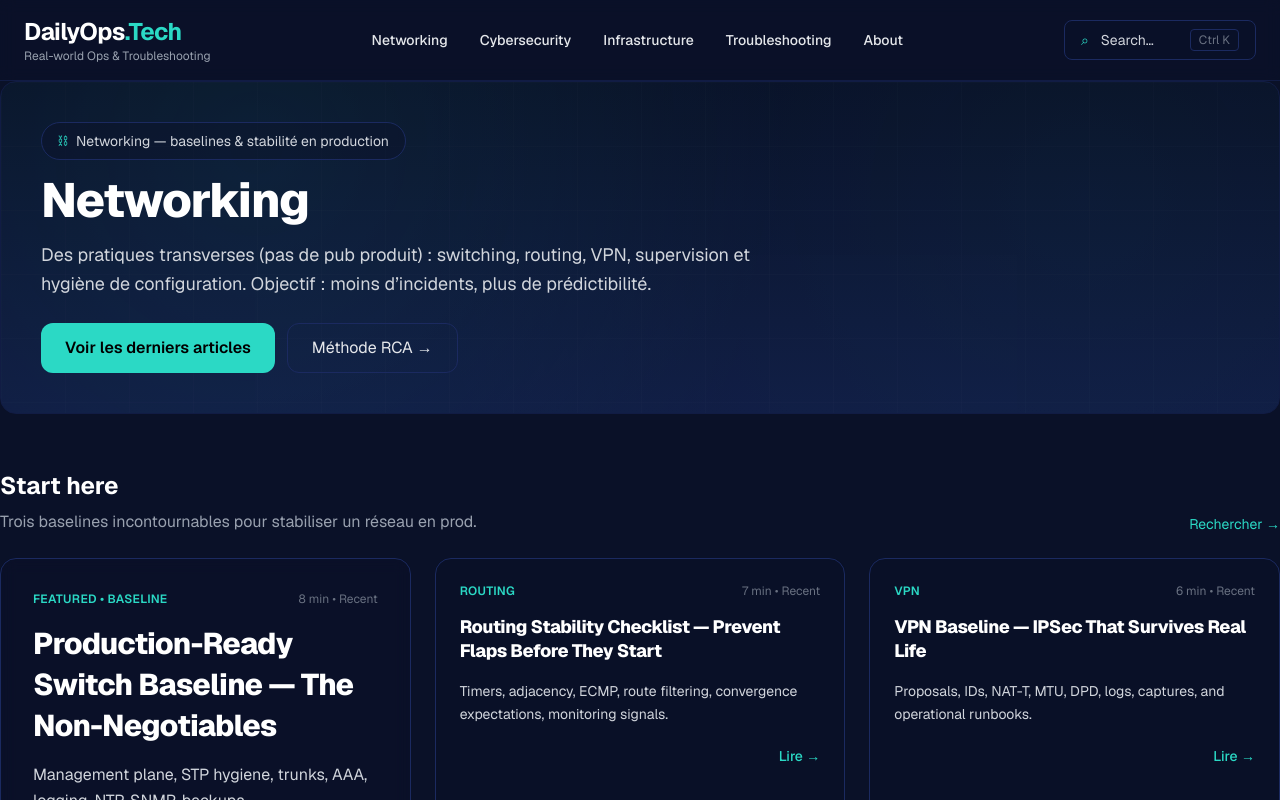
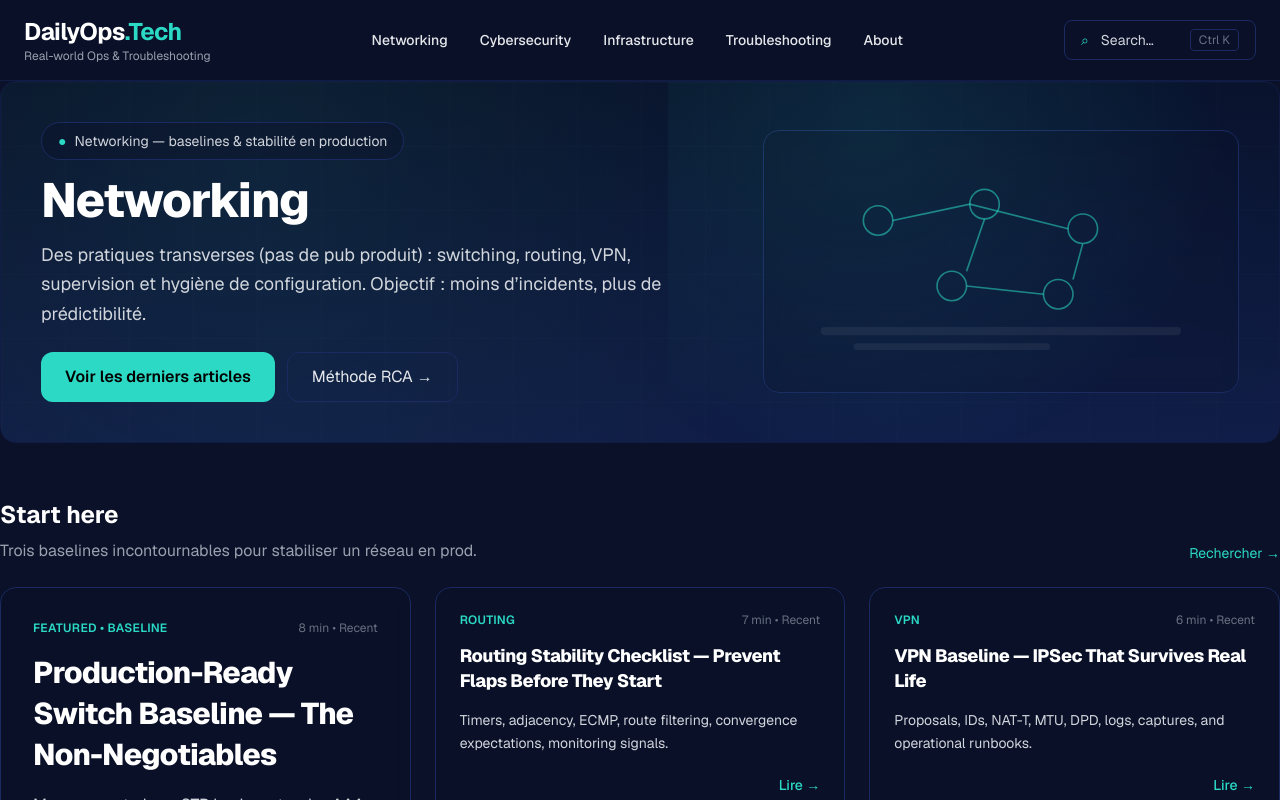
Before and after one commit to lepfsi/DailyOps, a Next.js app in the folder dailyops/: page /networking in a window 1280 px wide. Shown: the top 800 px of the page. Built offline with nearby package versions, Linux system fonts and the light colour scheme.

Commit message:
Unify article design: featured + grid using ArticleCard

```diff
--- a/dailyops/src/app/networking/page.tsx
+++ b/dailyops/src/app/networking/page.tsx
@@ -1,3 +1,4 @@
+import SectionHero from "@/components/SectionHero";
 import Link from "next/link";
 import ArticleCard from "@/components/ArticleCard";
 
@@ -22,46 +23,16 @@ export default function NetworkingPage() {
   return (
     <div className="space-y-14">
       {/* HERO */}
-      <section className="relative overflow-hidden rounded-2xl border border-[#111C44] bg-gradient-to-b from-[#0A1128] to-[#111C44] p-10">
-        {/* background accents */}
-        <div className="pointer-events-none absolute inset-0 opacity-35">
-          <div className="absolute inset-0 bg-[radial-gradient(circle_at_20%_20%,rgba(43,217,197,0.20),transparent_50%)]" />
-          <div className="absolute inset-0 bg-[radial-gradient(circle_at_85%_35%,rgba(43,217,197,0.10),transparent_60%)]" />
-          <div className="absolute inset-0 bg-[linear-gradient(to_right,rgba(255,255,255,0.03)_1px,transparent_1px),linear-gradient(to_bottom,rgba(255,255,255,0.03)_1px,transparent_1px)] bg-[size:64px_64px]" />
-        </div>
-
-        <div className="relative max-w-3xl space-y-4">
-          <p className="inline-flex items-center gap-2 rounded-full border border-[#1b2a60] bg-[#0A1128]/40 px-4 py-2 text-sm text-gray-300">
-            <span className="text-[#2BD9C5]">⛓</span>
-            Networking — baselines & stabilité en production
-          </p>
-
-          <h1 className="text-4xl md:text-5xl font-extrabold tracking-tight text-white">
-            Networking
-          </h1>
-
-          <p className="text-gray-300 text-lg leading-relaxed">
-            Des pratiques transverses (pas de pub produit) : switching, routing, VPN,
-            supervision et hygiène de configuration. Objectif : moins d’incidents, plus de prédictibilité.
-          </p>
-
-          <div className="flex flex-col sm:flex-row gap-3 pt-2">
-            <Link
-              href="#latest"
-              className="inline-flex items-center justify-center px-6 py-3 rounded-xl bg-[#2BD9C5] text-black font-semibold hover:opacity-90 transition"
-            >
-              Voir les derniers articles
-            </Link>
-
-            <Link
-              href="/troubleshooting"
-              className="inline-flex items-center justify-center px-6 py-3 rounded-xl border border-[#1b2a60] text-gray-200 hover:border-[#2BD9C5]/70 hover:text-white transition"
-            >
-              Méthode RCA →
-            </Link>
-          </div>
-        </div>
-      </section>
+      <SectionHero
+        variant="networking"
+        eyebrow="Networking — baselines & stabilité en production"
+        title="Networking"
+        subtitle="Des pratiques transverses (pas de pub produit) : switching, routing, VPN, supervision et hygiène de configuration. Objectif : moins d’incidents, plus de prédictibilité."
+        primaryCtaText="Voir les derniers articles"
+        primaryCtaHref="#latest"
+        secondaryCtaText="Méthode RCA"
+        secondaryCtaHref="/troubleshooting"
+      />
 
       {/* START HERE */}
       <section className="space-y-6">
--- /dev/null
+++ b/dailyops/src/components/SectionHero.tsx
@@ -0,0 +1,180 @@
+import Link from "next/link";
+
+type Variant = "networking" | "cybersecurity" | "infrastructure" | "troubleshooting";
+
+type Props = {
+  variant: Variant;
+  eyebrow: string;
+  title: string;
+  subtitle: string;
+  primaryCtaText: string;
+  primaryCtaHref: string;
+  secondaryCtaText?: string;
+  secondaryCtaHref?: string;
+};
+
+const accentByVariant: Record<Variant, { a: string; b: string }> = {
+  networking: { a: "rgba(43,217,197,0.22)", b: "rgba(0,119,255,0.10)" },
+  cybersecurity: { a: "rgba(43,217,197,0.20)", b: "rgba(180,90,255,0.10)" },
+  infrastructure: { a: "rgba(43,217,197,0.18)", b: "rgba(255,170,0,0.10)" },
+  troubleshooting: { a: "rgba(43,217,197,0.20)", b: "rgba(255,80,120,0.10)" },
+};
+
+function Illustration({ variant }: { variant: Variant }) {
+  // SVG volontairement minimaliste : “tech” + léger + unique par section
+  if (variant === "networking") {
+    return (
+      <svg viewBox="0 0 520 260" className="w-full h-full">
+        <g fill="none" stroke="rgba(43,217,197,0.55)" strokeWidth="2">
+          <circle cx="110" cy="80" r="18" />
+          <circle cx="240" cy="60" r="18" />
+          <circle cx="360" cy="90" r="18" />
+          <circle cx="200" cy="160" r="18" />
+          <circle cx="330" cy="170" r="18" />
+          <path d="M128 80 L222 60 L342 90" />
+          <path d="M240 78 L218 142" />
+          <path d="M360 108 L348 152" />
+          <path d="M218 160 L312 170" />
+        </g>
+        <g fill="rgba(255,255,255,0.06)">
+          <rect x="40" y="210" width="440" height="10" rx="5" />
+          <rect x="80" y="230" width="240" height="8" rx="4" />
+        </g>
+      </svg>
+    );
+  }
+
+  if (variant === "cybersecurity") {
+    return (
+      <svg viewBox="0 0 520 260" className="w-full h-full">
+        <g fill="none" stroke="rgba(43,217,197,0.55)" strokeWidth="2">
+          <path d="M260 35 C210 55 170 60 150 65 V130 C150 185 200 215 260 232 C320 215 370 185 370 130 V65 C350 60 310 55 260 35 Z" />
+          <path d="M235 135 L255 155 L290 115" />
+        </g>
+        <g fill="rgba(255,255,255,0.06)">
+          <circle cx="110" cy="70" r="6" />
+          <circle cx="410" cy="80" r="6" />
+          <circle cx="90" cy="190" r="6" />
+        </g>
+      </svg>
+    );
+  }
+
+  if (variant === "infrastructure") {
+    return (
+      <svg viewBox="0 0 520 260" className="w-full h-full">
+        <g fill="none" stroke="rgba(43,217,197,0.55)" strokeWidth="2">
+          <rect x="120" y="60" width="280" height="60" rx="12" />
+          <rect x="120" y="130" width="280" height="60" rx="12" />
+          <path d="M160 90 H360" />
+          <path d="M160 160 H360" />
+          <circle cx="150" cy="90" r="6" />
+          <circle cx="150" cy="160" r="6" />
+          <path d="M260 35 V60" />
+          <path d="M260 190 V225" />
+        </g>
+        <g fill="rgba(255,255,255,0.06)">
+          <rect x="70" y="40" width="80" height="10" rx="5" />
+          <rect x="370" y="210" width="120" height="10" rx="5" />
+        </g>
+      </svg>
+    );
+  }
+
+  // troubleshooting
+  return (
+    <svg viewBox="0 0 520 260" className="w-full h-full">
+      <g fill="none" stroke="rgba(43,217,197,0.55)" strokeWidth="2">
+        <circle cx="235" cy="125" r="55" />
+        <path d="M275 165 L345 225" />
+        <path d="M210 125 H260" />
+        <path d="M235 100 V150" />
+      </g>
+      <g fill="rgba(255,255,255,0.06)">
+        <rect x="60" y="60" width="120" height="10" rx="5" />
+        <rect x="350" y="80" width="110" height="10" rx="5" />
+        <rect x="70" y="200" width="170" height="10" rx="5" />
+      </g>
+    </svg>
+  );
+}
+
+export default function SectionHero({
+  variant,
+  eyebrow,
+  title,
+  subtitle,
+  primaryCtaText,
+  primaryCtaHref,
+  secondaryCtaText,
+  secondaryCtaHref,
+}: Props) {
+  const accent = accentByVariant[variant];
+
+  return (
+    <section className="relative overflow-hidden rounded-2xl border border-[#111C44] bg-gradient-to-b from-[#0A1128] to-[#111C44] p-10">
+      {/* background accents */}
+      <div className="pointer-events-none absolute inset-0 opacity-40">
+        <div
+          className="absolute inset-0"
+          style={{
+            background: `radial-gradient(circle at 20% 20%, ${accent.a}, transparent 52%)`,
+          }}
+        />
+        <div
+          className="absolute inset-0"
+          style={{
+            background: `radial-gradient(circle at 85% 35%, ${accent.b}, transparent 60%)`,
+          }}
+        />
+        <div className="absolute inset-0 bg-[linear-gradient(to_right,rgba(255,255,255,0.03)_1px,transparent_1px),linear-gradient(to_bottom,rgba(255,255,255,0.03)_1px,transparent_1px)] bg-[size:64px_64px]" />
+      </div>
+
+      <div className="relative grid grid-cols-1 lg:grid-cols-12 gap-10 items-center">
+        <div className="lg:col-span-7 space-y-4">
+          <p className="inline-flex items-center gap-2 rounded-full border border-[#1b2a60] bg-[#0A1128]/40 px-4 py-2 text-sm text-gray-300">
+            <span className="text-[#2BD9C5]">●</span>
+            {eyebrow}
+          </p>
+
+          <h1 className="text-4xl md:text-5xl font-extrabold tracking-tight text-white">
+            {title}
+          </h1>
+
+          <p className="text-gray-300 text-lg leading-relaxed">
+            {subtitle}
+          </p>
+
+          <div className="flex flex-col sm:flex-row gap-3 pt-2">
+            <Link
+              href={primaryCtaHref}
+              className="inline-flex items-center justify-center px-6 py-3 rounded-xl bg-[#2BD9C5] text-black font-semibold hover:opacity-90 transition"
+            >
+              {primaryCtaText}
+            </Link>
+
+            {secondaryCtaText && secondaryCtaHref && (
+              <Link
+                href={secondaryCtaHref}
+                className="inline-flex items-center justify-center px-6 py-3 rounded-xl border border-[#1b2a60] text-gray-200 hover:border-[#2BD9C5]/70 hover:text-white transition"
+              >
+                {secondaryCtaText} →
+              </Link>
+            )}
+          </div>
+        </div>
+
+        <div className="lg:col-span-5">
+          <div className="relative rounded-2xl border border-[#1b2a60] bg-[#0A1128]/30 backdrop-blur p-6">
+            <div className="absolute -inset-24 opacity-60 pointer-events-none">
+              <div className="absolute inset-0 bg-[radial-gradient(circle_at_30%_20%,rgba(43,217,197,0.18),transparent_60%)]" />
+            </div>
+            <div className="relative aspect-[2/1]">
+              <Illustration variant={variant} />
+            </div>
+          </div>
+        </div>
+      </div>
+    </section>
+  );
+}
```
